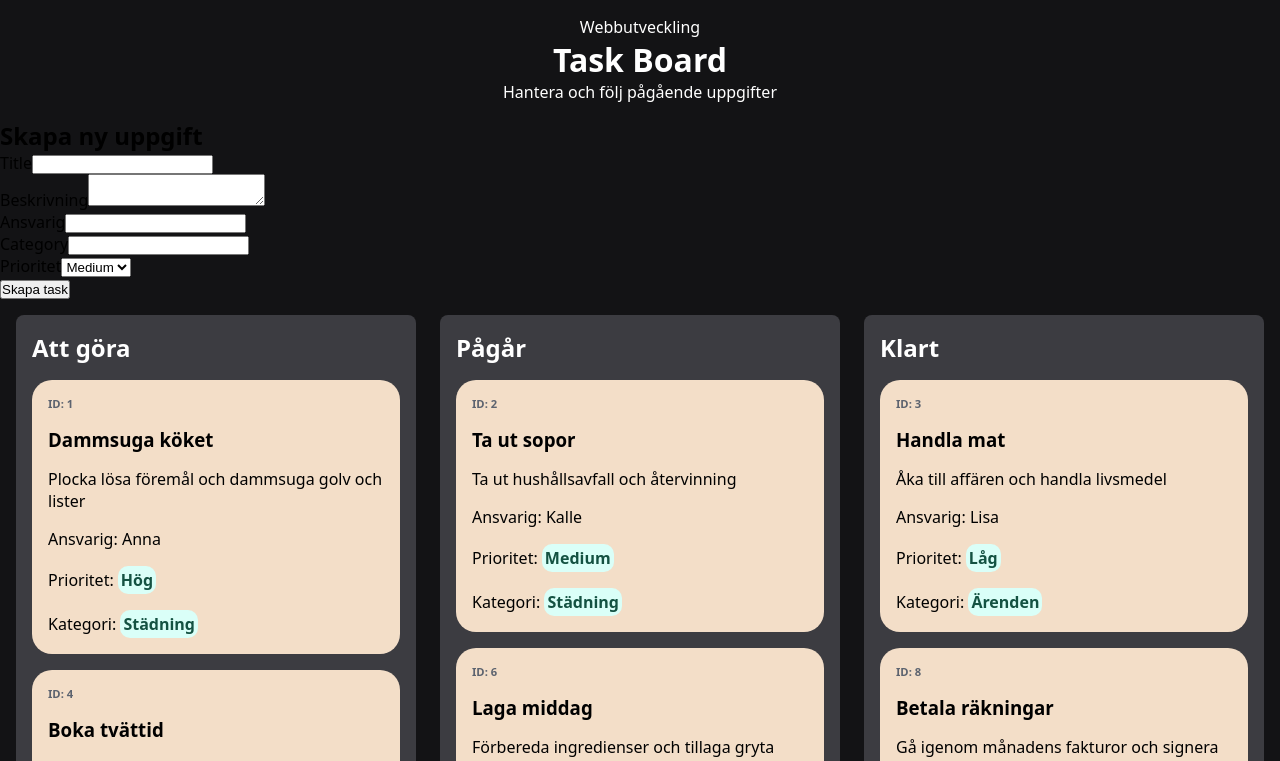
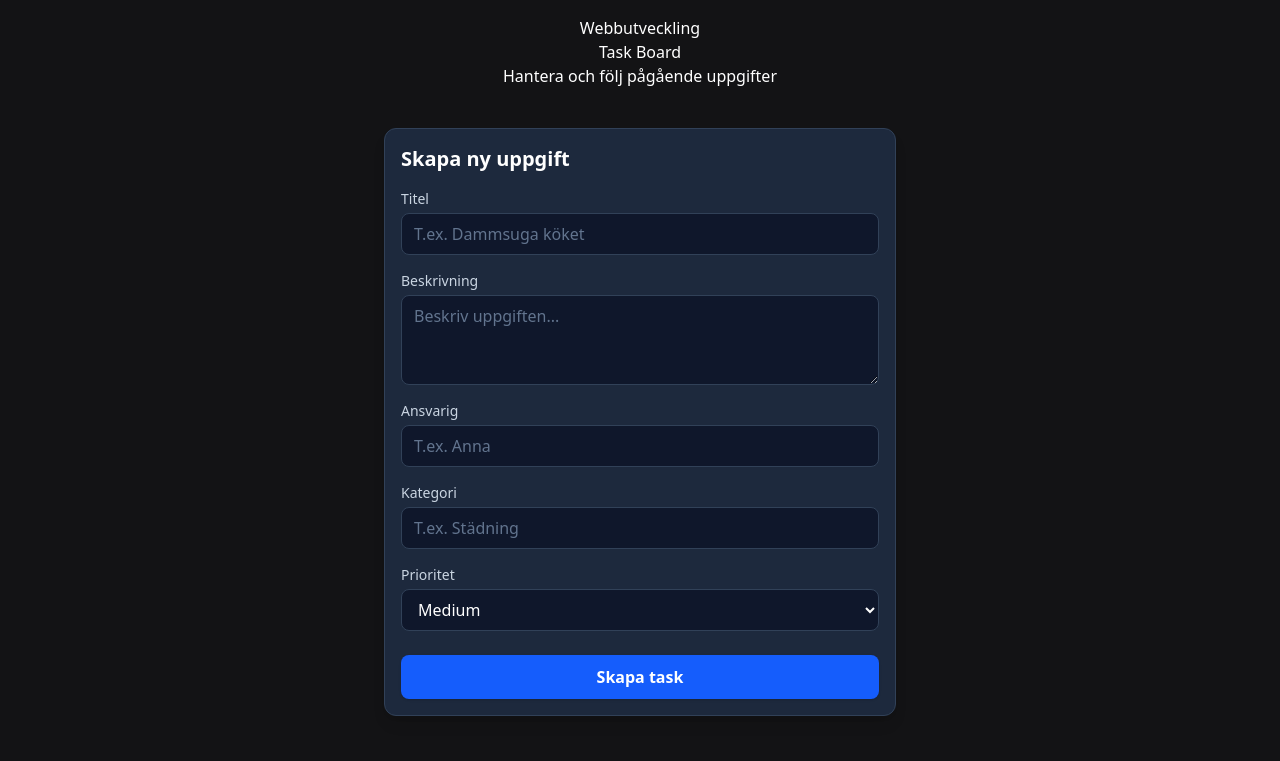
Before and after one commit to Jimmy-Grafstrom/task-board, a React (Vite) app: page / in a window 1280 px wide. Shown: the top 761 px of the page. Built offline with nearby package versions, Linux system fonts and the light colour scheme.

Commit message:
feat: integrate Tailwind CSS for styling and enhance NewTaskForm component

```diff
--- a/package.json
+++ b/package.json
@@ -11,8 +11,10 @@
     "test": "vitest"
   },
   "dependencies": {
+    "@tailwindcss/vite": "^4.3.3",
     "react": "^19.2.8",
-    "react-dom": "^19.2.8"
+    "react-dom": "^19.2.8",
+    "tailwindcss": "^4.3.3"
   },
   "devDependencies": {
     "@testing-library/jest-dom": "^7.0.1",
--- a/src/components/NewTaskForm.tsx
+++ b/src/components/NewTaskForm.tsx
@@ -1,13 +1,19 @@
 import { useState } from "react";
-import type { Priority} from "../types/Task.ts";
+import type { Priority } from "../types/Task.ts";
 import * as React from "react";
+
+const labelClasses = "block text-sm font-medium text-slate-300 mb-1";
+const inputClasses = "block w-full px-3 py-2 bg-slate-900 border border-slate-700 rounded-lg text-white placeholder-slate-500 focus:outline-none focus:ring-2 focus:ring-blue-500 transition-colors";
+const generalFormStyle = "max-w-lg mx-auto my-8 p-4 bg-slate-800 border border-slate-700 rounded-xl shadow-lg flex flex-col gap-4 text-slate-100"
+const h2Style = "text-xl font-bold text-white"
 
 const NewTaskForm = () => {
     const [title, setTitle] = useState("");
     const [description, setDescription] = useState("");
     const [assignee, setAssignee] = useState("");
     const [category, setCategory] = useState("");
-    const [priority, setPriority] = useState<Priority>('Medium')
+    const [priority, setPriority] = useState<Priority>('Medium');
+
     const handleSubmit = (event: React.FormEvent<HTMLFormElement>) => {
         event.preventDefault();
 
@@ -25,59 +31,70 @@ const NewTaskForm = () => {
         setCategory("");
         setPriority('Medium');
     };
+
     return (
-        <form onSubmit={handleSubmit} className={"new-task-form"}>
-            <h2>Skapa ny uppgift</h2>
+        <form onSubmit={handleSubmit} className={generalFormStyle}>
+            <h2 className={h2Style}>Skapa ny uppgift</h2>
 
             <div>
-                <label htmlFor="title">Title</label>
+                <label htmlFor="title" className={labelClasses}>Titel</label>
                 <input
                     id="title"
                     type="text"
                     value={title}
                     onChange={(e) => setTitle(e.target.value)}
                     required
+                    placeholder="T.ex. Dammsuga köket"
+                    className={inputClasses}
                 />
             </div>
 
             <div>
-                <label htmlFor="description">Beskrivning</label>
+                <label htmlFor="description" className={labelClasses}>Beskrivning</label>
                 <textarea
                     id="description"
+                    rows={3}
                     value={description}
                     onChange={(e) => setDescription(e.target.value)}
                     required
+                    placeholder="Beskriv uppgiften..."
+                    className={inputClasses}
                 />
             </div>
 
                 <div>
-                <label htmlFor="assignee">Ansvarig</label>
+                    <label htmlFor="assignee" className={labelClasses}>Ansvarig</label>
                     <input
                         id="assignee"
                         type="text"
                         value={assignee}
                         onChange={(e) => setAssignee(e.target.value)}
                         required
+                        placeholder="T.ex. Anna"
+                        className={inputClasses}
                     />
                 </div>
 
                 <div>
-                <label htmlFor="category">Category</label>
+                    <label htmlFor="category" className={labelClasses}>Kategori</label>
                     <input
                         id="category"
                         type="text"
                         value={category}
                         onChange={(e) => setCategory(e.target.value)}
                         required
+                        placeholder="T.ex. Städning"
+                        className={inputClasses}
                     />
                 </div>
 
             <div>
-                <label htmlFor="priority">Prioritet</label>
+                <label htmlFor="priority" className={labelClasses}>Prioritet</label>
                 <select
                     id="priority"
                     value={priority}
                     onChange={(e) => setPriority(e.target.value as Priority)}
+                    className={inputClasses}
                 >
                     <option value="Hög">Hög</option>
                     <option value="Medium">Medium</option>
@@ -85,8 +102,14 @@ const NewTaskForm = () => {
                 </select>
             </div>
 
-            <button type="submit">Skapa task</button>
+            <button
+                type="submit"
+                className="mt-2 w-full py-2.5 px-4 bg-blue-600 hover:bg-blue-500 active:bg-blue-700 text-white font-semibold rounded-lg shadow transition-colors cursor-pointer"
+            >
+                Skapa task
+            </button>
         </form>
-    )
-}
+    );
+};
+
 export default NewTaskForm;
--- a/src/index.css
+++ b/src/index.css
@@ -1,8 +1,5 @@
-* {
-  box-sizing: border-box;
-  margin: 0;
-  padding: 0;
-}
+@import "tailwindcss";
+
 body {
   font-family: system-ui, -apple-system, sans-serif;
   background-color: #131315;
--- a/vite.config.ts
+++ b/vite.config.ts
@@ -1,9 +1,12 @@
 import react from '@vitejs/plugin-react'
 import { defineConfig } from 'vitest/config'
+import tailwindcss from "@tailwindcss/vite";
 
 // https://vite.dev/config/
 export default defineConfig({
-  plugins: [react()],
+  plugins: [
+      react(),
+      tailwindcss()],
   test: {
     environment: 'jsdom',
     setupFiles: './src/test/setup.ts'
```
Also changed, not shown: 1 other file (tests, documents, lock files or other folders). Lines whose indentation alone changed are shown as unchanged.
